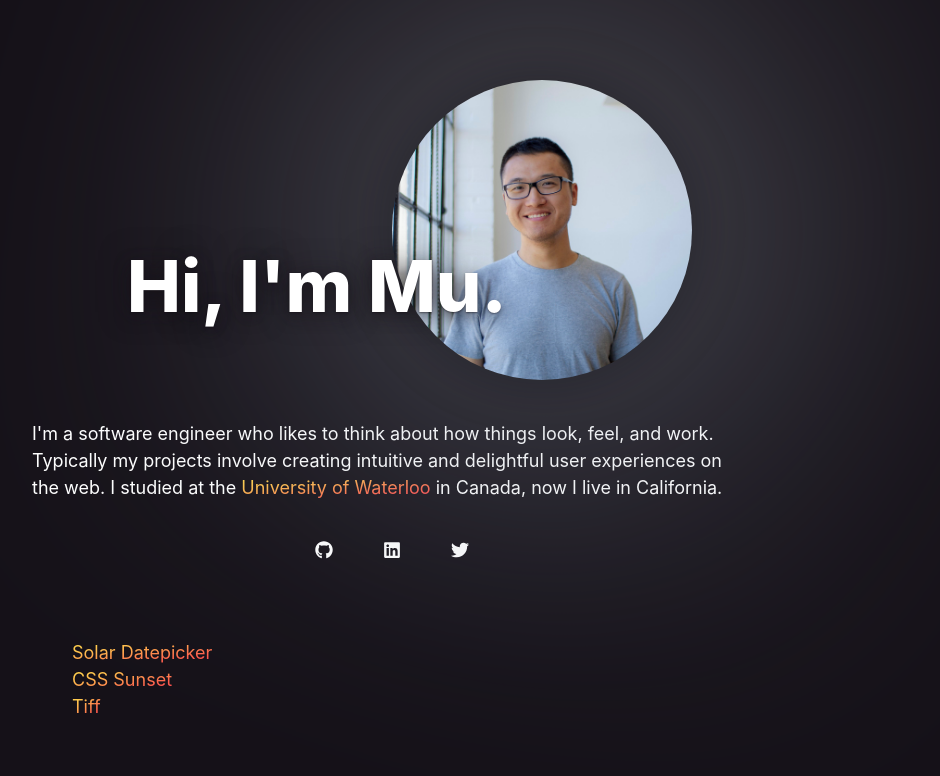
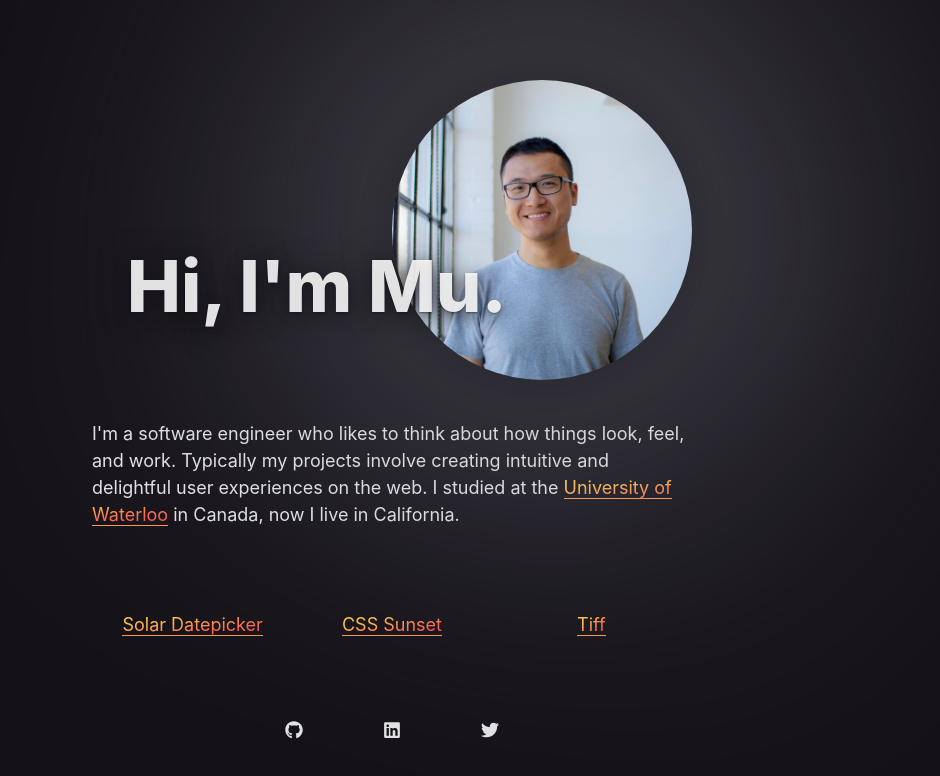
Before and after one commit to winniethemu/winniethemu.github.io, a Next.js app: page / in a window 1280 px wide. Shown: the top 776 px of the page, without its empty margins (248-1188 px from the left). Built offline with nearby package versions, Linux system fonts and the light colour scheme.

Commit message:
Temporary layout

```diff
--- a/src/pages/index.tsx
+++ b/src/pages/index.tsx
@@ -23,13 +23,13 @@ export default function Home() {
             background-clip: text;
             background: var(--sunset-gradient);
             color: var(--sunset-median);
-            text-decoration: none;
+            border-bottom: 1px solid var(--sunset-median);
             -webkit-background-clip: text;
             -webkit-text-fill-color: transparent;
           }
 
           a:hover, a:focus {
-            text-decoration: underline 3px var(--sunset-median);
+            border-bottom: none;
           }
         `}
       </style>
@@ -50,40 +50,46 @@ export default function Home() {
             on the web. I studied at the <Link href="https://uwaterloo.ca">University of Waterloo</Link> in
             Canada, now I live in&nbsp;California.
           </p>
-          <ol className={styles.social}>
+        </div>
+      </section>
+      <section className={styles.projects}>
+        <div className={styles.content}>
+          <table>
+            <tbody>
+              <tr>
+                <td className={styles.project}>
+                  <Link href="/datepicker">Solar Datepicker</Link>
+                </td>
+                <td className={styles.project}>
+                  <Link href="/sunset">CSS Sunset</Link>
+                </td>
+                <td className={styles.project}>
+                  <Link href="/tiff">Tiff</Link>
+                </td>
+              </tr>
+            </tbody>
+          </table>
+        </div>
+      </section>
+      <footer className={styles.contact}>
+        <ol>
           <li>
-              <a className={styles.socialLink} target="_blank" href="https://github.com/winniethemu">
+            <a className={styles.social} target="_blank" href="https://github.com/winniethemu">
               <FaGithub />
             </a>
           </li>
           <li>
-              <a className={styles.socialLink} target="_blank" href="https://www.linkedin.com/in/mu-ye-70866b139/">
+            <a className={styles.social} target="_blank" href="https://www.linkedin.com/in/mu-ye-70866b139/">
               <FaLinkedin />
             </a>
           </li>
           <li>
-              <a className={styles.socialLink} target="_blank" href="https://twitter.com/winnie_the_mu">
+            <a className={styles.social} target="_blank" href="https://twitter.com/winnie_the_mu">
               <FaTwitter />
             </a>
           </li>
         </ol>
-        </div>
-      </section>
-      <section className="projects">
-        <div className={styles.content}>
-          <ol>
-            <li>
-              <Link href="/datepicker">Solar Datepicker</Link>
-            </li>
-            <li>
-              <Link href="/sunset">CSS Sunset</Link>
-            </li>
-            <li>
-              <Link href="/tiff">Tiff</Link>
-            </li>
-          </ol>
-        </div>
-      </section>
+      </footer>
     </div>
   );
 }
--- a/src/styles/Home.module.css
+++ b/src/styles/Home.module.css
@@ -1,5 +1,5 @@
 .content {
-  max-width: 720px;
+  max-width: 600px;
   margin-left: auto;
   margin-right: auto;
   padding-top: 40px;
@@ -43,17 +43,27 @@
   transform: scale(1.1) rotate(15deg);
 }
 
-.bio {
-  margin-bottom: 40px;
+.projects table {
+  width: 100%;
 }
 
-.social {
+.project {
+  width: 33.3%;
+  text-align: center;
+}
+
+.contact {
+  padding: 40px;
+  padding-bottom: 60px;
+}
+
+.contact ol {
   display: flex;
-  gap: 50px;
+  gap: 80px;
   justify-content: center;
   padding: 0;
 }
 
-.socialLink {
+.social {
   color: var(--foreground-color);
 }
--- a/src/styles/global.css
+++ b/src/styles/global.css
@@ -6,8 +6,11 @@
     'Ubuntu Monospace', 'Fira Mono', 'Droid Sans Mono', 'Courier New', monospace;
 
   /* Color */
-  --background-color: hsl(274deg 16% 8%);
-  --foreground-color: hsl(0deg 0% 100%);
+  --background-color: hsl(274deg, 16%, 8%);
+  --foreground-color: hsla(0deg, 0%, 100%, 0.88);
+
+  /* Border */
+  --border-radius: 4px;
 
   /* Theme */
   --sunset-start: hsl(45deg, 100%, 63%);
```
Lines whose indentation alone changed are shown as unchanged.
